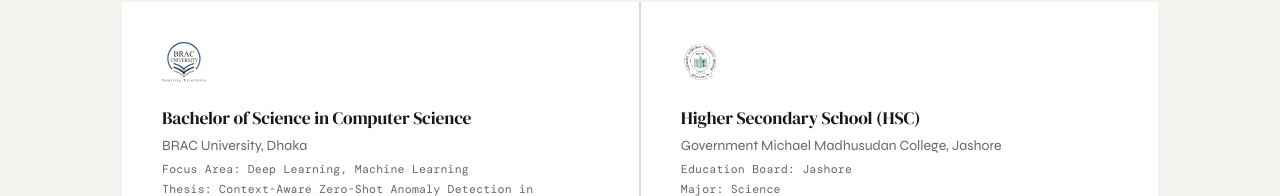
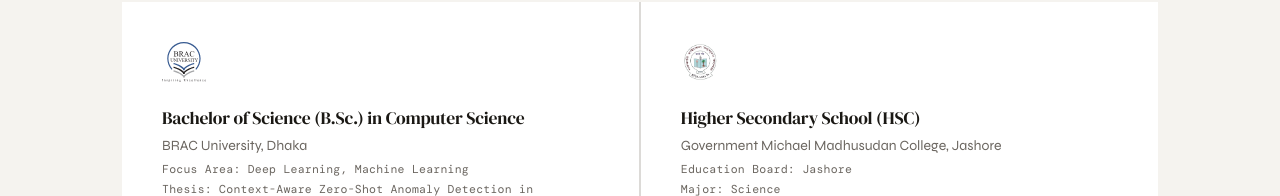
Before and after one commit to tareqaziz825/tareqaziz825, a Next.js app in the folder portfolio/: page /education in a window 1280 px wide. Shown: the part 234-430 px from the top of the page. Built offline with nearby package versions, Linux system fonts and the light colour scheme; a web font is replaced by a local one.

Commit message:
Update education.js

```diff
--- a/portfolio/pages/education.js
+++ b/portfolio/pages/education.js
@@ -6,7 +6,7 @@ import Connect from '../components/Connect';
 const education = [
   {
     logo: '/BRACU.svg',
-    degree: 'Bachelor of Science in Computer Science',
+    degree: 'Bachelor of Science (B.Sc.) in Computer Science',
     // year: 'Fall 2025',
     institution: 'BRAC University, Dhaka',
     details: ['Focus Area: Deep Learning, Machine Learning', 'Thesis: Context-Aware Zero-Shot Anomaly Detection in Surveillance'],
```
